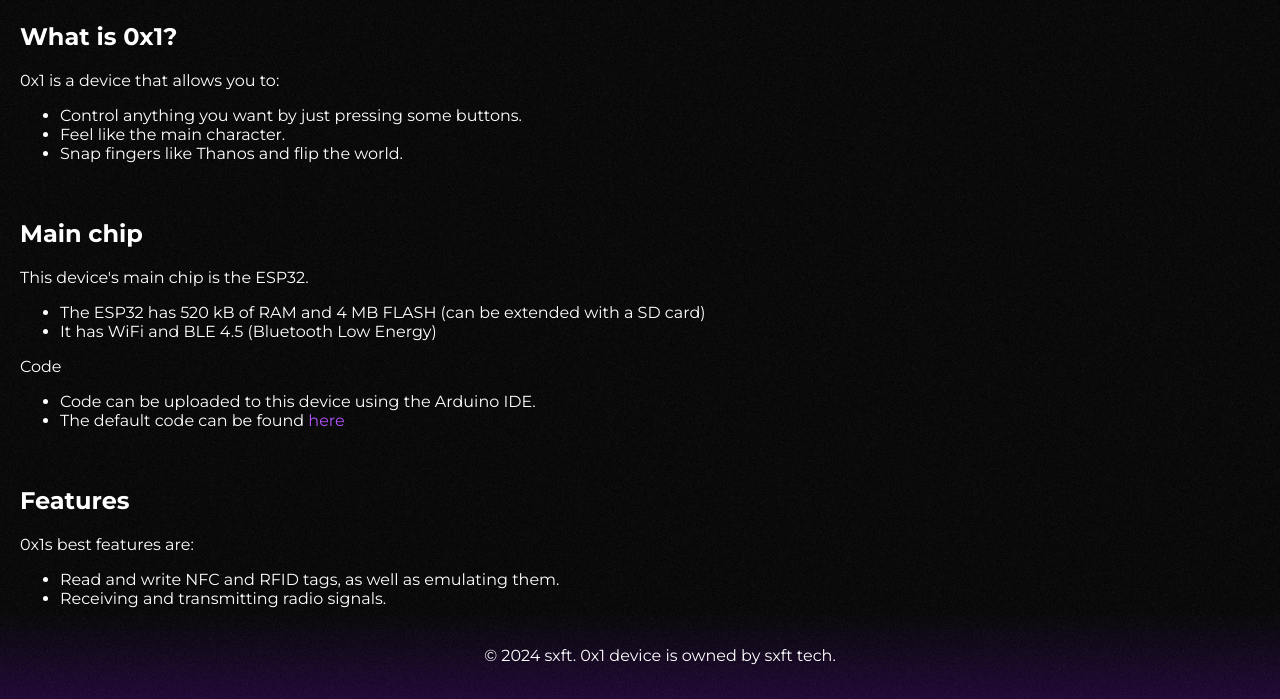
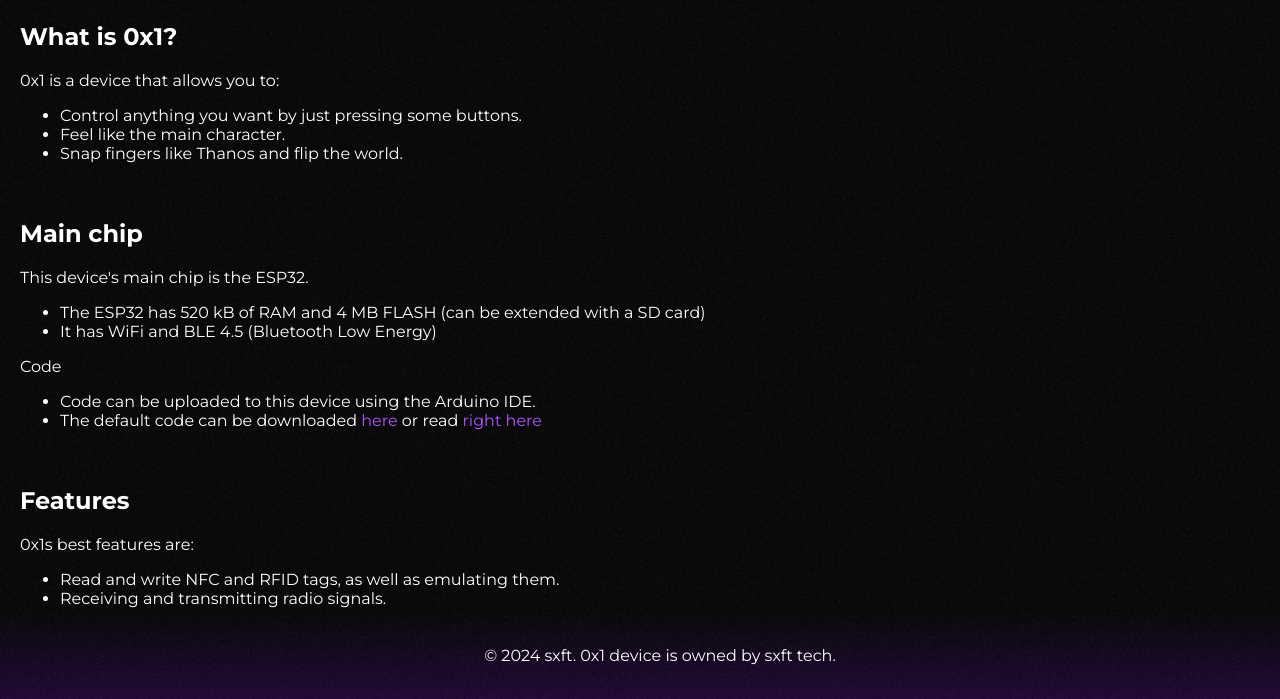
Before and after one commit to sxftt/0x1, a plain HTML site: page index.html in a window 1280 px wide. Shown: the part 99-798 px from the top of the page. Drawn offline with Linux system fonts and the light colour scheme.

Commit message:
Experimental 2

```diff
--- a/index.html
+++ b/index.html
@@ -31,7 +31,7 @@
     <p>Code</p>
     <ul>
       <li>Code can be uploaded to this device using the Arduino IDE.</li>
-      <li>The default code can be found <a href="https://sxftt.github.io/0x1/default0x1.ino" style="color: #b055ff; text-decoration: none;">here</a></li>
+      <li>The default code can be downloaded <a href="https://sxftt.github.io/0x1/default0x1.ino" style="color: #b055ff; text-decoration: none;">here</a> or read <a href="https://sxftt.github.io/0x1/default0x1.txt" style="color: #b055ff; text-decoration: none;">right here</a></li>
     </ul>
   </section>
   <section id="features">
```
Also changed, not shown: default0x1.txt (added).
